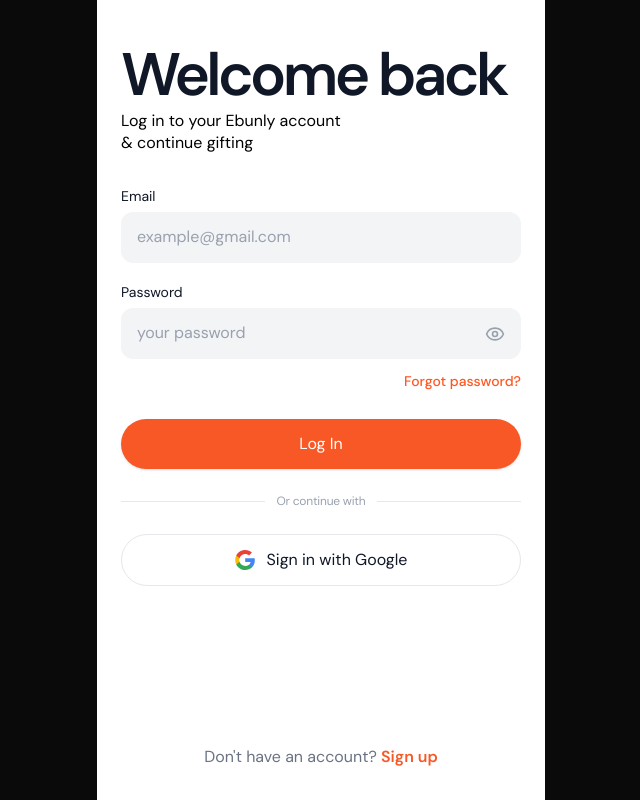
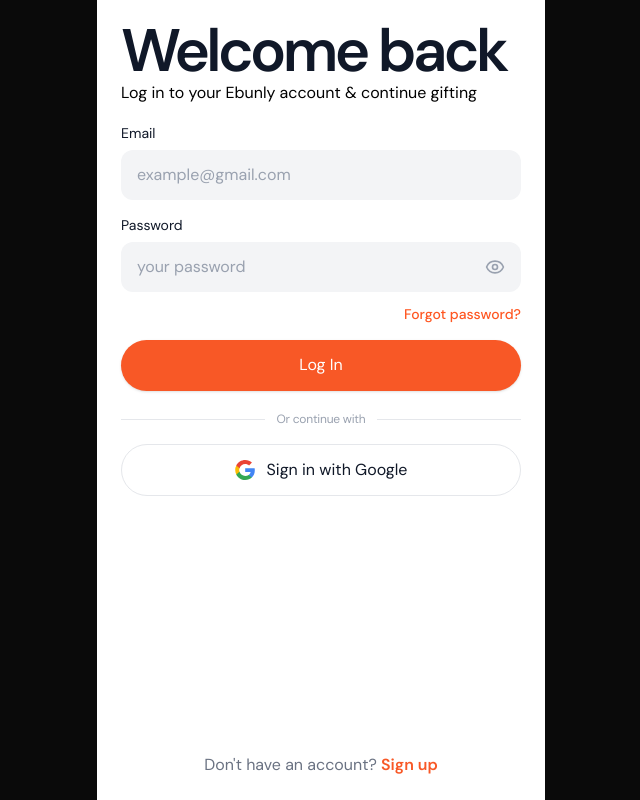
Before and after one commit to ProductDevTeam/ebunly-frontend, a Next.js app: page /login in a window 1280 px wide. Shown: the whole page, without its empty margins (319-959 px from the left). Built offline with nearby package versions, Linux system fonts and the light colour scheme; a web font is replaced by a local one.

Commit message:
`Refactor login page layout and styling`

```diff
--- a/app/(auth)/login/page.jsx
+++ b/app/(auth)/login/page.jsx
@@ -120,29 +120,30 @@
   };
 
   return (
-    <div className="min-h-screen bg-white flex flex-col px-6 pt-12 pb-8 font-sans max-w-md mx-auto">
+    <div className="h-screen bg-white flex flex-col px-6 py-6 font-sans max-w-md mx-auto justify-between">
+      {/* Top section */}
+      <div className="flex flex-col gap-5">
         {/* Heading */}
-      <div className="mb-8">
-        <h1 className="hero-heading text-gray-900 mb-2">Welcome back</h1>
-        <p className="paragraph text-black">
-          Log in to your Ebunly account
-          <br />& continue gifting
+        <div>
+          <h1 className="hero-heading text-gray-900 mb-1">Welcome back</h1>
+          <p className="paragraph text-black text-sm">
+            Log in to your Ebunly account & continue gifting
           </p>
         </div>
 
         {/* Email not verified banner */}
         {emailNotVerified && (
-        <div className="mb-5 rounded-2xl bg-orange-50 border border-orange-200 px-4 py-4 flex flex-col gap-2">
+          <div className="rounded-2xl bg-orange-50 border border-orange-200 px-4 py-3 flex flex-col gap-1">
             <p className="text-sm font-medium text-orange-800">
               Your email address hasn&apos;t been verified yet.
             </p>
-          <p className="text-sm text-orange-600">
+            <p className="text-xs text-orange-600">
               Please verify your email before logging in.
             </p>
             <button
               type="button"
               onClick={handleResendVerification}
-            className="mt-1 self-start text-sm cursor-pointer font-semibold underline underline-offset-2"
+              className="mt-1 self-start text-xs cursor-pointer font-semibold underline underline-offset-2"
               style={{ color: "#FF5722" }}
             >
               Resend verification email →
@@ -151,7 +152,11 @@
         )}
 
         {/* Form */}
-      <form onSubmit={handleSubmit} noValidate className="flex flex-col gap-5">
+        <form
+          onSubmit={handleSubmit}
+          noValidate
+          className="flex flex-col gap-4"
+        >
           <AuthInput
             label="Email"
             name="email"
@@ -174,7 +179,7 @@
           />
 
           {/* Forgot password link */}
-        <div className="flex justify-end -mt-2">
+          <div className="flex justify-end -mt-1">
             <a
               href="/forgot-password"
               className="text-sm font-medium"
@@ -184,14 +189,12 @@
             </a>
           </div>
 
-        <div className="mt-2">
           <AuthButton isLoading={isPending}>Log In</AuthButton>
-        </div>
         </form>
 
-      <div className="my-6">
+        {/* Divider + Google */}
+        <div className="flex flex-col gap-4">
           <OrDivider label="Or continue with" />
-      </div>
 
           {/* Hidden Google rendered button — do not remove */}
           <div ref={googleBtnRef} className="hidden" />
@@ -201,14 +204,15 @@
             onClick={handleGoogleLogin}
             isLoading={isGooglePending}
           />
+        </div>
+      </div>
 
-      <div className="mt-auto pt-8">
+      {/* Footer pinned to bottom */}
       <AuthFooter
         text="Don't have an account?"
         linkText="Sign up"
         href="/sign-up"
       />
     </div>
-    </div>
   );
 }
```
Lines whose indentation alone changed are shown as unchanged.
